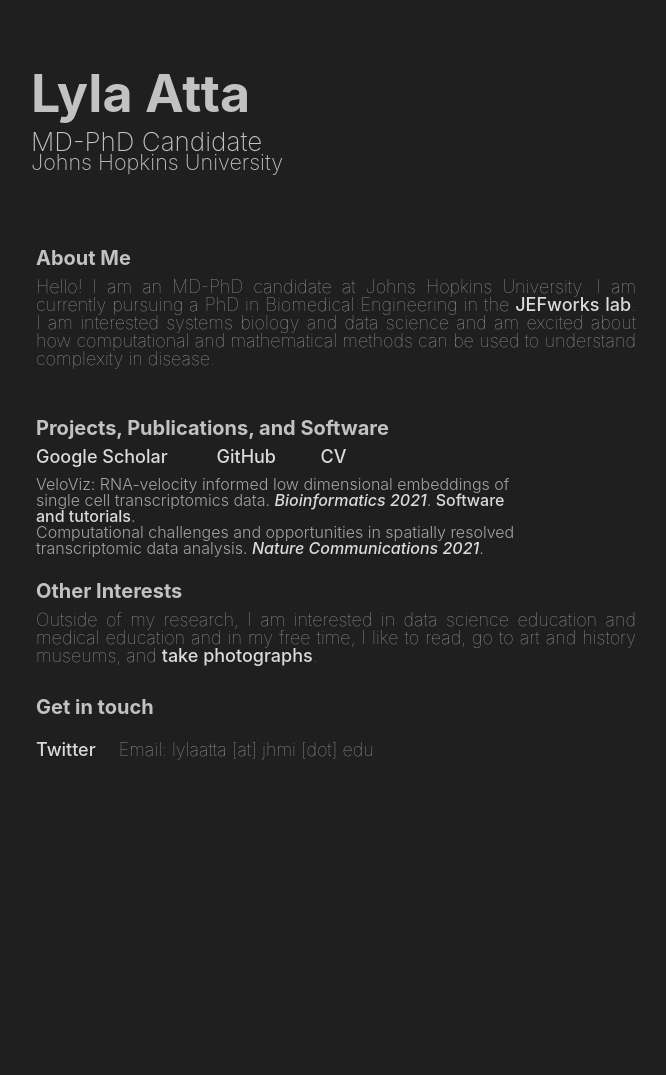
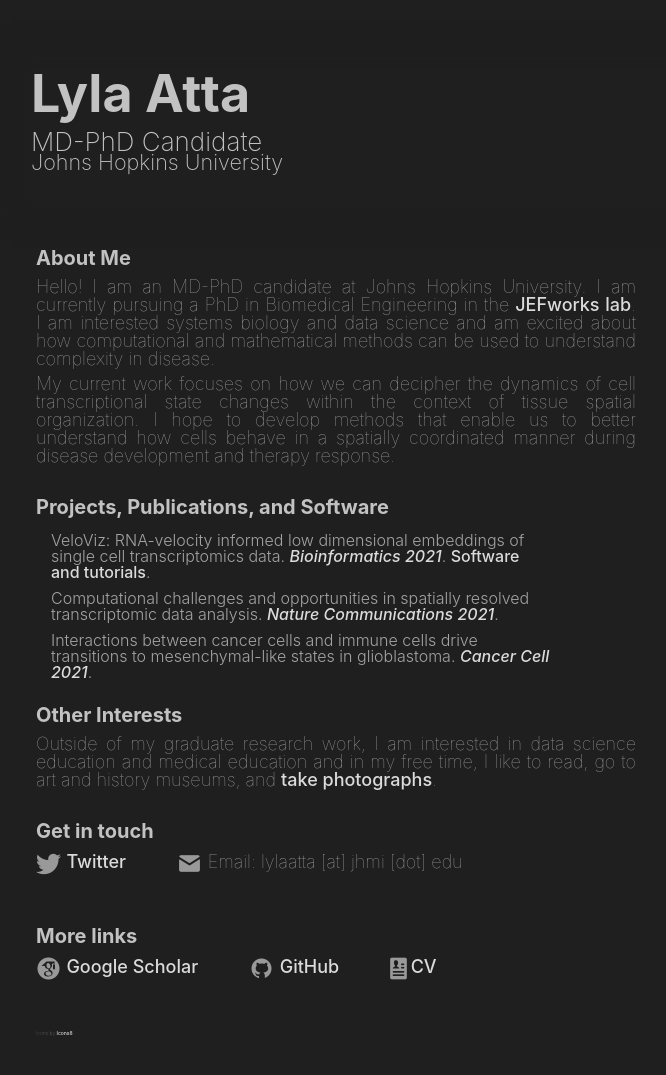
Before and after one commit to LylaAtta/LylaAtta.github.io, a Jekyll site: the page index.html, which Jekyll copies as it is, in a window 1280 px wide and 1103 px high. Shown: the top 1075 px of the window, without its empty margins (37-703 px from the left). Built offline with Jekyll 4.4.1, drawn with Linux system fonts in a browser that asks for light colours.

Commit message:
update format

```diff
--- a/index.html
+++ b/index.html
@@ -22,25 +22,40 @@
     <div id="body">
     <h6><a id="about"></a>About Me</h6>
 
-    <p>Hello! I am an MD-PhD candidate at Johns Hopkins University. I am currently pursuing a PhD in Biomedical Engineering in the <a href="https://jef.works/">JEFworks lab</a>. I am interested systems biology and data science and am excited about how computational and mathematical methods can be used to understand complexity in disease. <br> <br> </a></p>
+    <p>Hello! I am an MD-PhD candidate at Johns Hopkins University. I am currently pursuing a PhD in Biomedical Engineering in the <a href="https://jef.works/">JEFworks lab</a>. I am interested systems biology and data science and am excited about how computational and mathematical methods can be used to understand complexity in disease. <br> </a></p>
+
+    <p>My current work focuses on how we can decipher the dynamics of cell transcriptional state changes within the context of tissue spatial organization. I hope to develop methods that enable us to better understand how cells behave in a spatially coordinated manner during disease development and therapy response. <br> </a></p>
+
+
     <h6><a id="work"></a>Projects, Publications, and Software</h6>
-
-    <p><b><a href="https://scholar.google.com/citations?user=8lIFFDYAAAAJ&hl=en">Google Scholar</a> &emsp; &emsp; <a href="https://github.com/LylaAtta123">GitHub</a> &emsp; &emsp;<a href="https://github.com/LylaAtta/LylaAtta.github.io/raw/main/LylaAtta_CV_20220708.pdf">CV</a></b><br><br></p>
-
     <ul>
         <li>VeloViz: RNA-velocity informed low dimensional embeddings of single cell transcriptomics data. <a href="https://doi.org/10.1093/bioinformatics/btab653"><em>Bioinformatics 2021</em></a>. <a href="https://jef.works/veloviz/">Software and tutorials</a>. <li>
         <li>Computational challenges and opportunities in spatially resolved transcriptomic data analysis. <a href="https://www.nature.com/articles/s41467-021-25557-9"><em>Nature Communications 2021</em></a>. <li>
+        <li>Interactions between cancer cells and immune cells drive transitions to mesenchymal-like states in glioblastoma. <a href="https://www.cell.com/cancer-cell/fulltext/S1535-6108(21)00268-3"><em>Cancer Cell 2021</em></a>. <li>
 
     </ul>
 
     <h6><a id="other"></a>Other Interests</h6>
 
-    <p>Outside of my research, I am interested in data science education and medical education and in my free time, I like to read, go to art and history museums, and <a href="https://photolatta.wixsite.com/home">take photographs</a>.</p>
+    <p>Outside of my graduate research work, I am interested in data science education and medical education and in my free time, I like to read, go to art and history museums, and <a href="https://photolatta.wixsite.com/home">take photographs</a>.</p>
 
-    <h6><a id="contact"></a>Get in touch</h6>
+    <h6><a id="links"></a>Get in touch</h6>
 
-    <p><a href="https://twitter.com/lylaatta">Twitter</a>&emsp; Email: lylaatta [at] jhmi [dot] edu</p>
+    <p> <img class="inline-img" src="assets/img/twitter.png" /> <a href="https://twitter.com/lylaatta">Twitter</a> &emsp; &emsp; <img class="inline-img" src="assets/img/mail.png" /> Email: lylaatta [at] jhmi [dot] edu<br><br></p>
+
+    <h6><a id="links"></a>More links</h6>
+
+    <p> <img class="inline-img" src="assets/img/google_scholar.png" /> <a href="https://scholar.google.com/citations?user=8lIFFDYAAAAJ&hl=en">Google Scholar</a> &emsp; &emsp; <img class="inline-img" src="assets/img/github.png" /> <a href="https://github.com/LylaAtta123">GitHub</a> &emsp; &emsp;<img class="inline-img" src="assets/img/cv.png" /><a href="https://github.com/LylaAtta/LylaAtta.github.io/raw/main/LylaAtta_CV_20220708.pdf">CV</a> <br><br></p>
+
+
+
+    <r>Icons by <a target="_blank" href="https://icons8.com">Icons8</a></r>
+
+
 	</div>
+
+
+
 
 </body>
 
--- a/styles.css
+++ b/styles.css
@@ -4,6 +4,7 @@ body {
   font: 26px/1.5 -apple-system, BlinkMacSystemFont, "Segoe UI", Roboto, Oxygen, Ubuntu, Cantarell, "Fira Sans", "Droid Sans", "Helvetica Neue", Arial, sans-serif, "Apple Color Emoji", "Segoe UI Emoji", "Segoe UI Symbol";
   color:#a3a3a3;
   font-weight:300;
+  width: 600px;
 }
 
 h1, h2, h3, h4, h5, h6 {
@@ -51,7 +52,7 @@ p, ol, table, pre, dl {
 ul {
   list-style-type: none;
   margin-left: 15px;
-  margin-top: -15px;
+  margin-top: 15px;
   margin-bottom: 0px;
   padding: 0;
 }
@@ -82,6 +83,7 @@ a:visited {
 ul {
   list-style-type: none;
   margin-bottom: 10px;
+  margin-left: 30px;
   line-height: 1;
   font-size: 16px;
   width: 500px;
@@ -111,3 +113,30 @@ div#upperborder {
   height: 130px;
   background-color: #1f1f1f;
 }
+
+r {
+  font-weight: 5;
+  line-height: 1;
+  margin: 5 0 5;
+  margin-left: 15px;
+  margin-bottom: 0px;
+  margin-top: 0px;
+  /*margin-right: 500px;*/
+  text-align: justify;
+  font-size: 5px;
+  display: inline-block;
+  width: 600px
+}
+
+li{
+    margin: 10px 0;
+}
+
+.inline-img {
+  display: inline;
+  margin: 0 0.01em;
+  padding: 0;
+  vertical-align: middle;
+  opacity: 0.6;
+  width: 25px;
+}
```
Also changed, not shown: assets/img/cv.png (added), assets/img/github.png (added), assets/img/google_scholar.png (added), assets/img/mail.png (added), assets/img/twitter.png (added).
